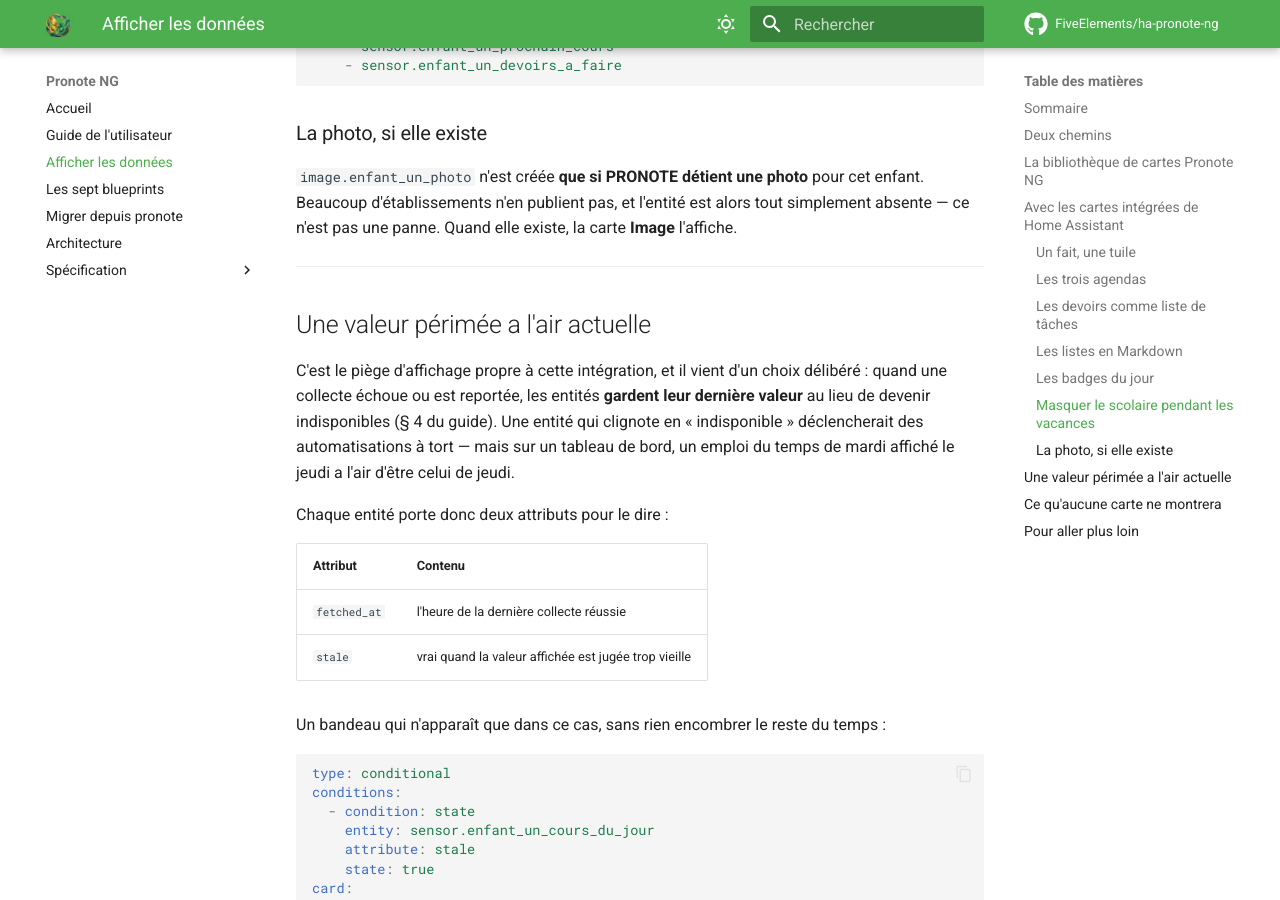
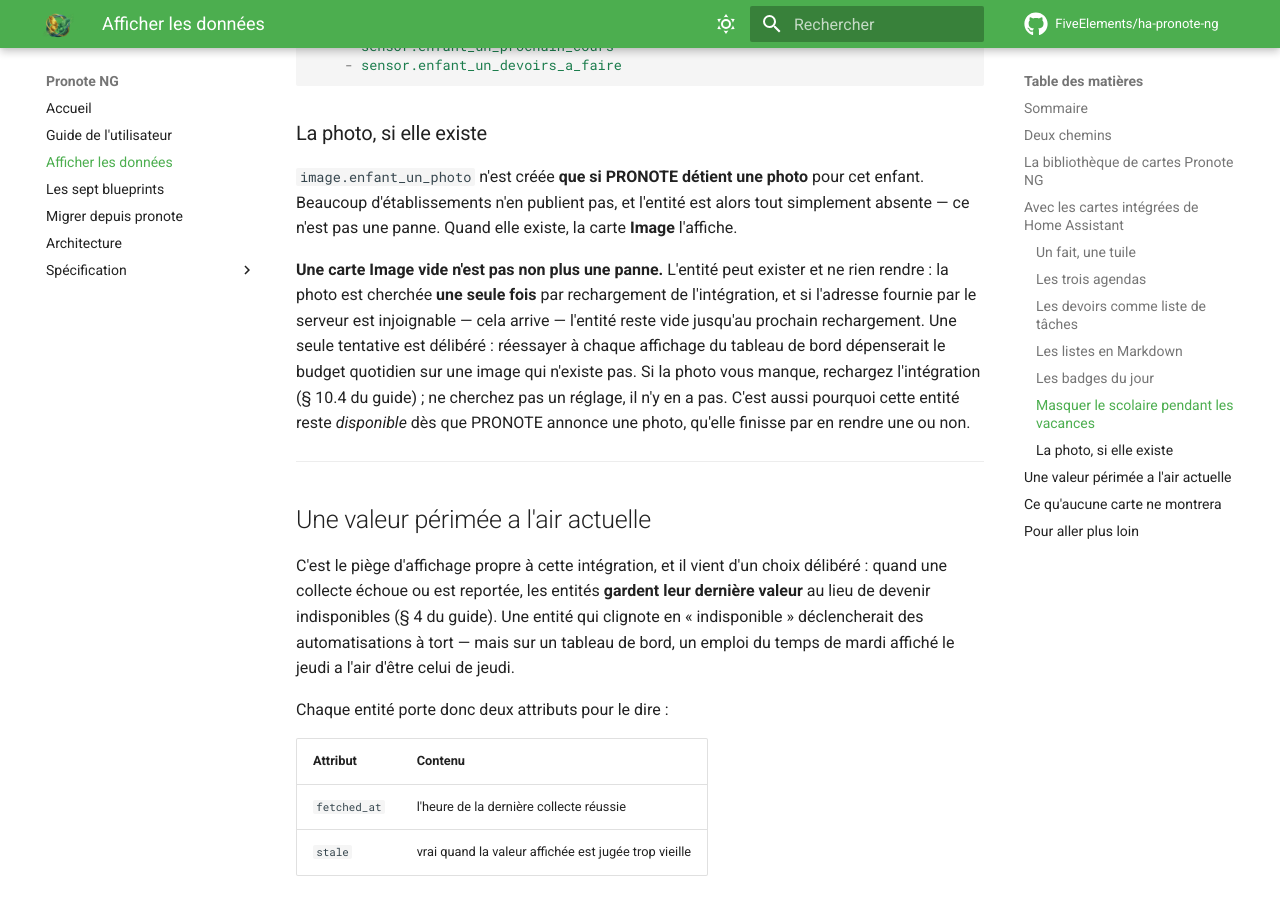
Before and after one commit to FiveElements/ha-pronote-ng, an MkDocs documentation site: the page built from docs/AFFICHER-LES-DONNEES.md, in a window 1280 px wide and 900 px high, scrolled down 3879 px. Built offline with MkDocs 1.6.1 and Material for MkDocs 9.7.7, drawn with Linux system fonts in a browser that asks for light colours; comment, search, counter and statistics services are not loaded.

Commit message:
docs: une carte Image vide n'est pas une panne, et il n'y a pas de réglage
La page d'affichage disait que l'entité photo n'existe que si PRONOTE détient
une photo. Elle ne disait pas le second cas, qui est celui qu'on rencontre une
carte sous les yeux : l'entité **existe** et ne rend rien.

Vérifié dans `image.py` plutôt que repris d'un signalement. La photo est
cherchée une seule fois par rechargement — `_attempted` est posé avant l'appel
et toute exception rend `None` sans le relever — donc une adresse injoignable
laisse l'entité vide jusqu'au prochain rechargement de l'intégration. Seul un
report du limiteur remet le drapeau à zéro, ce qui est cohérent : reporté n'est
pas échoué. Et `available` rend `True` dès que le compte annonce une photo,
qu'elle finisse par arriver ou non — sinon la carte clignoterait.

La conséquence utile pour le lecteur est qu'il n'y a **aucun réglage à
chercher** : c'est un rechargement, ou rien. Le § 10.3 du guide portait déjà le
symptôme ; la page qu'on ouvre pour poser une carte Image ne le portait pas.

Signalé par `ha-pronote-cards` depuis l'instance.

`mkdocs build --strict` vert en conteneur propre.

Co-Authored-By: Claude Opus 5 (1M context) <noreply@anthropic.com>

```diff
--- a/docs/AFFICHER-LES-DONNEES.md
+++ b/docs/AFFICHER-LES-DONNEES.md
@@ -183,6 +183,16 @@ cet enfant. Beaucoup d'établissements n'en publient pas, et l'entité est alors
 tout simplement absente — ce n'est pas une panne. Quand elle existe, la carte
 **Image** l'affiche.
 
+**Une carte Image vide n'est pas non plus une panne.** L'entité peut exister et
+ne rien rendre : la photo est cherchée **une seule fois** par rechargement de
+l'intégration, et si l'adresse fournie par le serveur est injoignable — cela
+arrive — l'entité reste vide jusqu'au prochain rechargement. Une seule tentative
+est délibéré : réessayer à chaque affichage du tableau de bord dépenserait le
+budget quotidien sur une image qui n'existe pas. Si la photo vous manque,
+rechargez l'intégration (§ 10.4 du guide) ; ne cherchez pas un réglage, il n'y en
+a pas. C'est aussi pourquoi cette entité reste *disponible* dès que PRONOTE
+annonce une photo, qu'elle finisse par en rendre une ou non.
+
 ---
 
 ## Une valeur périmée a l'air actuelle
```
